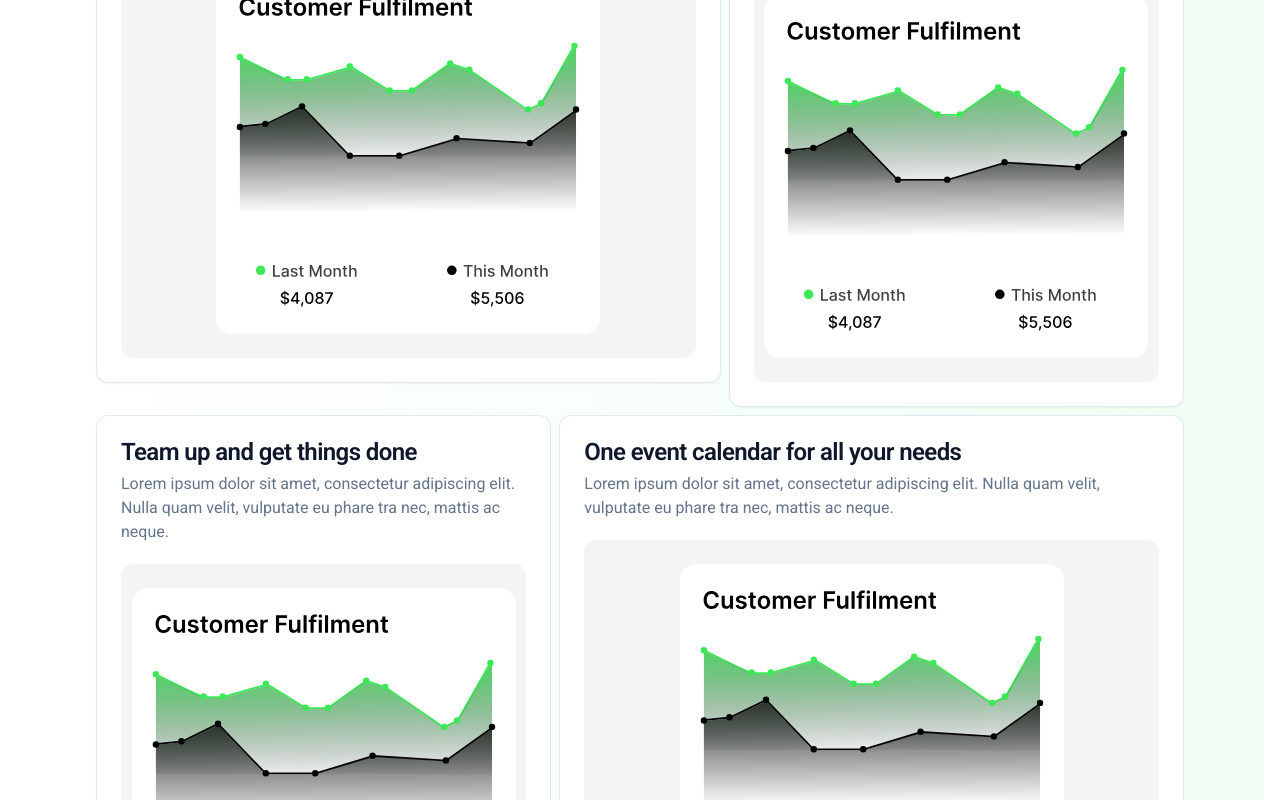
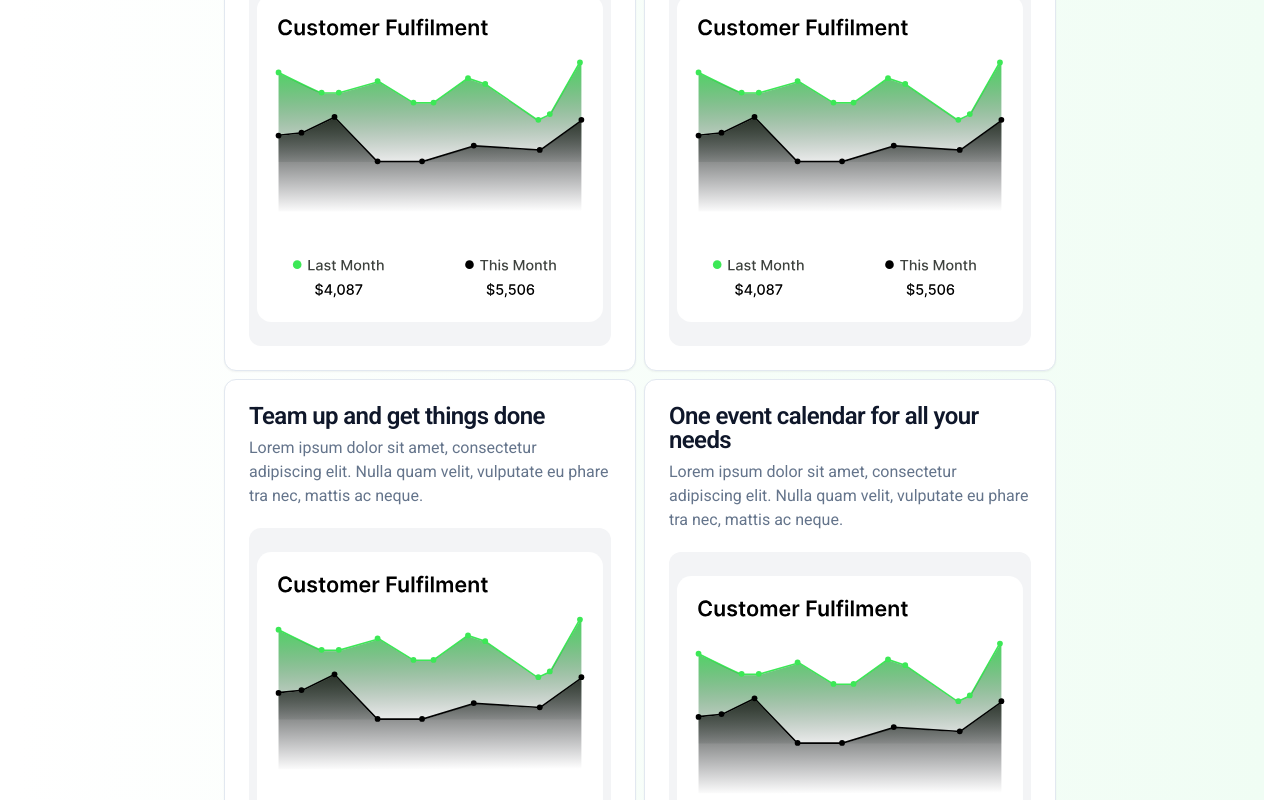
Before and after one commit to gauravThakur-sgl/event-management, a React (Vite) app: page / in a window 1280 px wide. Shown: the part 2000-2800 px from the top of the page. Built offline with nearby package versions, Linux system fonts and the light colour scheme.

Commit message:
Added more items in pricing section

```diff
--- a/src/components/CardFeatureSection.tsx
+++ b/src/components/CardFeatureSection.tsx
@@ -1,6 +1,32 @@
 import { Badge } from "./ui/badge";
 import { Card, CardContent, CardDescription, CardTitle } from "./ui/card";
 export const CardFeatureSection = () => {
+  const cardData = [
+    {
+      title: "Remainders that actually work",
+      description:
+        "Lorem ipsum dolor sit amet, consectetur adipiscing elit. Nulla quam velit, vulputate eu phare tra nec, mattis ac neque.",
+      imageUrl: "/cardImage-1.svg",
+    },
+    {
+      title: "See how your day looks like",
+      description:
+        "Lorem ipsum dolor sit amet, consectetur adipiscing elit. Nulla quam velit, vulputate eu phare tra nec, mattis ac neque.",
+      imageUrl: "/cardImage-1.svg",
+    },
+    {
+      title: "Team up and get things done",
+      description:
+        "Lorem ipsum dolor sit amet, consectetur adipiscing elit. Nulla quam velit, vulputate eu phare tra nec, mattis ac neque.",
+      imageUrl: "/cardImage-1.svg",
+    },
+    {
+      title: "One event calendar for all your needs",
+      description:
+        "Lorem ipsum dolor sit amet, consectetur adipiscing elit. Nulla quam velit, vulputate eu phare tra nec, mattis ac neque.",
+      imageUrl: "/cardImage-1.svg",
+    },
+  ];
   return (
     <>
       <div className="mt-24 bg-gradient-to-r from-white to-green-50 mx-4 pb-4 rounded-b-xl">
@@ -11,61 +37,26 @@ export const CardFeatureSection = () => {
             </div>
           </Badge>
           <div className="mt-6">
-            <h2 className="section-title">
-              Effortless scheduling with Event Management for every event in your day
-            </h2>
+            <h2 className="section-title">Effortless scheduling with Event Management for every event in your day</h2>
             <p className="section-description">
               Lorem ipsum dolor sit amet, consectetur adipiscing elit. Nulla quam velit, vulputate eu phare tra nec,
               mattis ac neque.
             </p>
           </div>
           {/* Card Section */}
-          <div className="flex flex-col gap-2 mt-10 px-2 lg:px-20">
-            <div className="flex flex-col md:flex-row justify-center items-start gap-2">
-              <Card className="rounded-xl p-4 md:p-6 hover:scale-105 hover:transition-all hover:duration-200">
-                <CardTitle>Remainders that actually work</CardTitle>
-                <CardDescription className="text-md mt-2">
-                  Lorem ipsum dolor sit amet, consectetur adipiscing elit. Nulla quam velit, vulputate eu phare tra nec,
-                  mattis ac neque.
-                </CardDescription>
+          <div className="grid grid-cols-2 justify-center items gap-2 mt-10 px-2 lg:px-52">
+            {cardData.map((card, index) => (
+              <Card
+                key={index}
+                className="rounded-xl p-4 md:p-6 hover:scale-105 hover:transition-all hover:duration-200"
+              >
+                <CardTitle>{card.title}</CardTitle>
+                <CardDescription className="text-md mt-2">{card.description}</CardDescription>
                 <CardContent className="rounded-xl bg-gray-100 p-2 mt-5 flex justify-center items-center">
-                  <img src="/cardImage-1.svg" alt="icon" className="w-96 my-4" />
+                  <img src={card.imageUrl} alt="icon" className="w-96 my-4" />
                 </CardContent>
               </Card>
-              <Card className="rounded-xl p-4 md:p-6 md:w-7/12 hover:scale-105 hover:transition-all hover:duration-200">
-                <CardTitle>See how your day looks like</CardTitle>
-                <CardDescription className="text-md mt-2">
-                  Lorem ipsum dolor sit amet, consectetur adipiscing elit. Nulla quam velit, vulputate eu phare tra nec,
-                  mattis ac neque.
-                </CardDescription>
-                <CardContent className="rounded-xl bg-gray-100 p-2  mt-5 flex justify-center items-center">
-                  <img src="/cardImage-1.svg" alt="icon" className="w-96 my-4" />
-                </CardContent>
-              </Card>
-            </div>
-            {/* Second Row */}
-            <div className="flex flex-col md:flex-row justify-center items-start gap-2">
-              <Card className="rounded-xl p-4 md:p-6 md:w-7/12 hover:scale-105 hover:transition-all hover:duration-200">
-                <CardTitle>Team up and get things done</CardTitle>
-                <CardDescription className="text-md mt-2">
-                  Lorem ipsum dolor sit amet, consectetur adipiscing elit. Nulla quam velit, vulputate eu phare tra nec,
-                  mattis ac neque.
-                </CardDescription>
-                <CardContent className="rounded-xl bg-gray-100 p-2 mt-5 flex justify-center items-center">
-                  <img src="/cardImage-1.svg" alt="icon" className="w-96 my-4" />
-                </CardContent>
-              </Card>
-              <Card className="rounded-xl p-4 md:p-6 hover:scale-105 hover:transition-all hover:duration-400">
-                <CardTitle>One event calendar for all your needs</CardTitle>
-                <CardDescription className="text-md mt-2">
-                  Lorem ipsum dolor sit amet, consectetur adipiscing elit. Nulla quam velit, vulputate eu phare tra nec,
-                  mattis ac neque.
-                </CardDescription>
-                <CardContent className="rounded-xl bg-gray-100 p-2 mt-5 flex justify-center items-center">
-                  <img src="/cardImage-1.svg" alt="icon" className="w-96 my-4" />
-                </CardContent>
-              </Card>
-            </div>
+            ))}
           </div>
         </div>
       </div>
--- a/src/components/Navbar.tsx
+++ b/src/components/Navbar.tsx
@@ -3,7 +3,7 @@ import { Button } from "./ui/button";
 
 export const Navbar = () => {
   return (
-    <div className="flex justify-between items-center bg-white p-4 md:px-20 xl:px-40 sticky top-0 z-10">
+    <div className="flex justify-between items-center bg-white p-4 md:px-20 xl:px-20 sticky top-0 z-10">
       <h2 className="font-bold text-green-600">Event Management</h2>
       <div className="hidden lg:block">
         <ul className="flex justify-center items-center gap-4 text-lg text-slate-600">
@@ -41,9 +41,6 @@ export const Navbar = () => {
             <Button variant="outline" className="border-none rounded-full px-8">
               Login
             </Button>
-            <Button variant="default" className="bg-green-600 hover:bg-green-700 rounded-full px-8 shadow">
-              Signup
-            </Button>
           </span>
         </div>
       </div>
--- a/src/components/Pricing.tsx
+++ b/src/components/Pricing.tsx
@@ -1,4 +1,4 @@
-import { Check } from "lucide-react";
+import { Check, X } from "lucide-react";
 import { Button } from "./ui/button";
 import { Card } from "./ui/card";
 
@@ -18,7 +18,7 @@ export const Pricing = () => {
         "Integrations",
         "Basic support",
       ],
-      notIncluded: ["Priority support", "Advanced support", "Export support"],
+      notIncluded: ["expert support", "Dedicated account manager", "Custom fields", "Advanced analytics", "API access"],
     },
     {
       title: "Pro",
@@ -32,14 +32,12 @@ export const Pricing = () => {
         "Unlimited tasks and projects",
         "50GB storage",
         "Integrations",
-        "Priority support",
-        "Advanced support",
-        "Export support",
+        "Expert support",
+        "Custom fields",
+        "Advanced analytics",
       ],
       notIncluded: [
         "Dedicated account manager",
-        "Custom fields",
-        "Advanced analytics",
         "API access",
         "Advanced security features",
       ],
@@ -63,6 +61,7 @@ export const Pricing = () => {
         "API access",
         "Advanced security features",
       ],
+      notIncluded: [],
 
     },
   ];
@@ -106,6 +105,18 @@ export const Pricing = () => {
                   </li>
                 ))}
               </ul>
+              <ul className={`mt-6 ${item.title === "Pro" ? "text-white" : "text-gray-500"} space-y-4`}>
+                {item.notIncluded.map((feature, index) => (
+                  <li key={index}>
+                    <div className="flex justify-start  gap-4">
+                      <span className={`${item.title === "Pro" ? "" : "text-green-500"}`}>
+                        <X className={`h-5 text-red-500`} />
+                      </span>
+                      <p>{feature}</p>
+                    </div>
+                  </li>
+                ))}
+              </ul>
               <span className="flex justify-center items-center">
                 <Button
                   className={` mt-6 ${
```
Also changed, not shown: src/components/icons/IconComponents.tsx (renamed from src/components/icons/IconComponents.ts).
